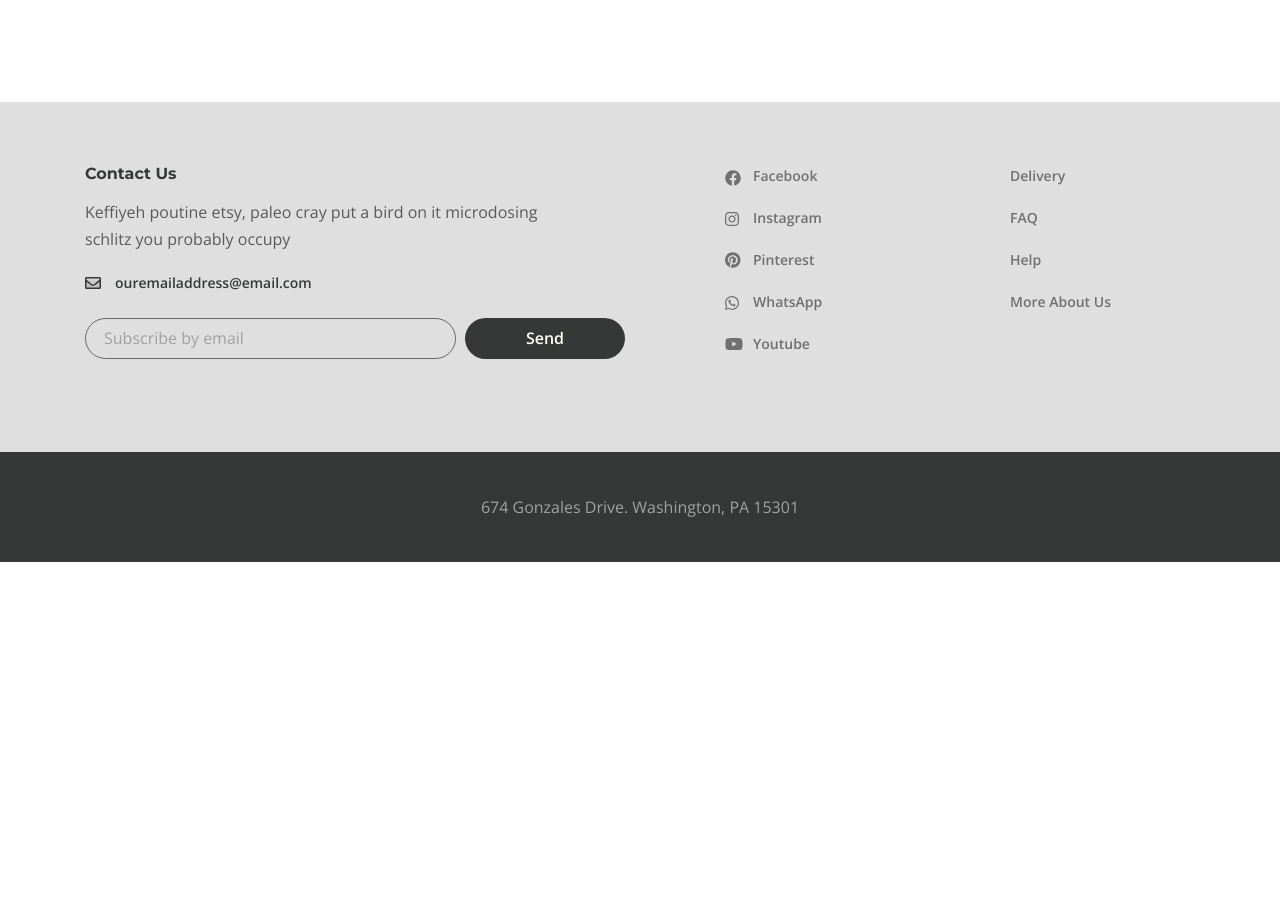
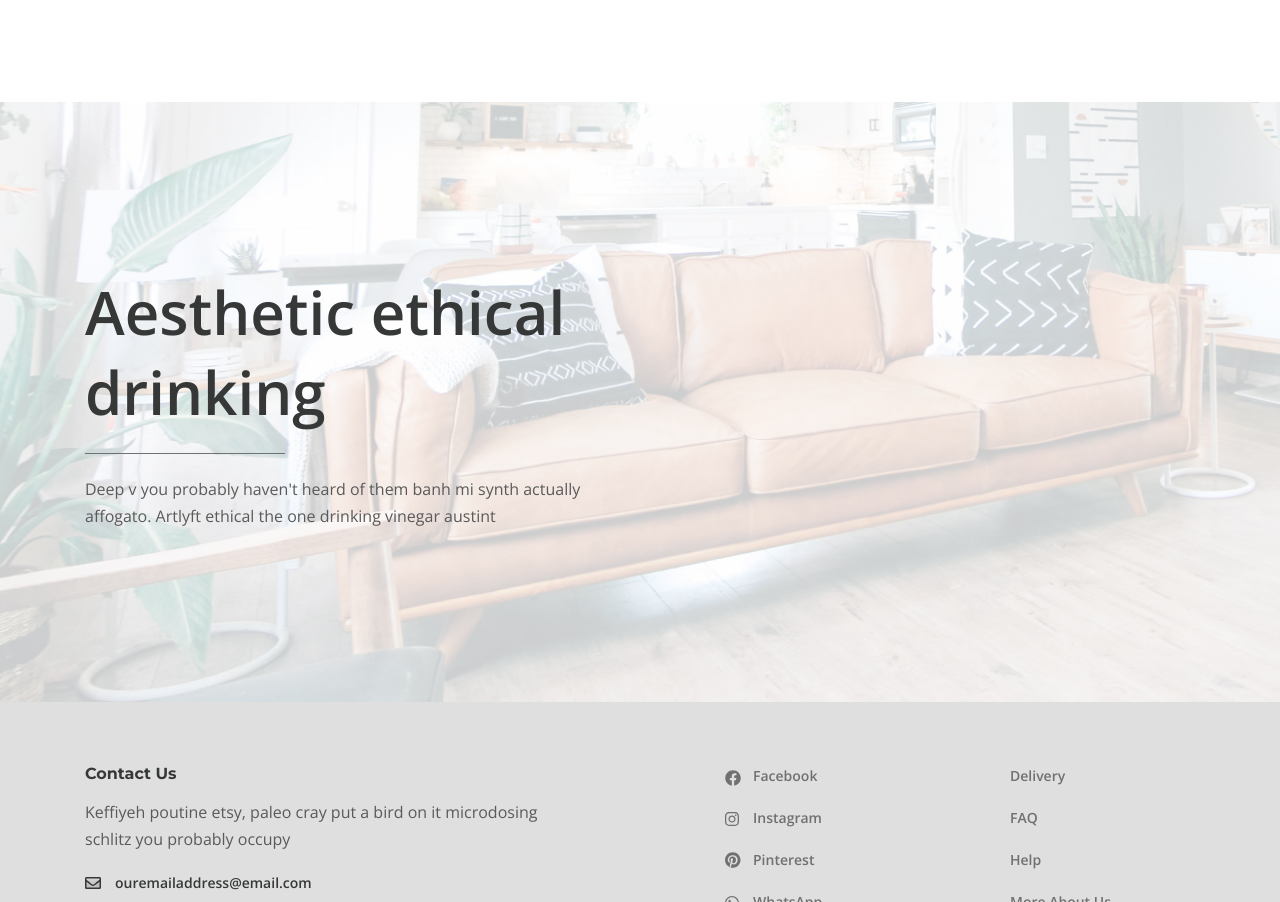
Before and after one commit to koseckaya/desire-site, a website: page app/index.html in a window 1280 px wide. Shown: the part 1615-2517 px from the top of the page. Before the commit the page ends 2177 px from the top, so only its background shows below. Drawn offline with nearby package versions, Linux system fonts and the light colour scheme.

Commit message:
decor - 3d section

```diff
--- a/app/index.html
+++ b/app/index.html
@@ -143,6 +143,14 @@
 
       </section>
 
+      <section class="decor">
+        <div class="container">
+          <h2 class="decor__title">Aesthetic
+            ethical drinking</h2>
+          <div class="decor__text">Deep v you probably haven't heard of them banh mi synth actually affogato. Artlyft ethical the one drinking vinegar austint</div>
+        </div>
+      </section>
+
     </main>
     <!--                                   FOOTER -->
     <footer class="footer">
--- a/app/scss/style.scss
+++ b/app/scss/style.scss
@@ -368,3 +368,31 @@
         color: #707070;
     }
 }
+
+.decor{
+    padding: 170px 0 155px;
+    background-image: url(../images/decor-bg.jpg);
+    background-size: cover;
+    background-repeat: no-repeat;
+    min-height: 600px;
+    &__title{
+        max-width: 730px;
+        color: $title;
+        font-size: 60px;
+        line-height: 80px;
+        padding-bottom: 22px;
+        margin-bottom: 22px;
+        position: relative;
+        &::after{
+            content:"";
+            position: absolute;
+            height: 1px;
+            bottom: 0;left: 0;
+            width: 200px;
+            background: #6d7278;
+        }
+    }
+    &__text{
+        max-width: 540px;
+    }
+}
```
Also changed, not shown: app/css/style.min.css, app/images/decor-bg.jpg (added).
